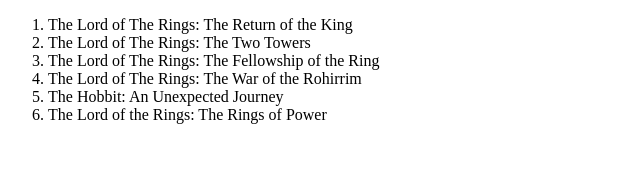
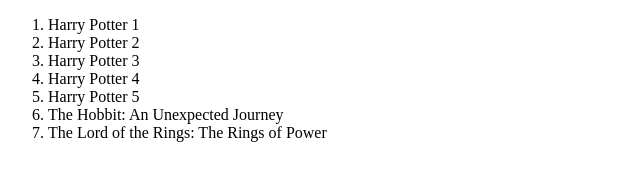
Before and after one commit to emilesherrott/my-first-github-repo-murati, a plain HTML site: page index.html in a window 1280 px wide. Shown: the whole page, without its empty margins (0-640 px from the left). Drawn offline with Linux system fonts and the light colour scheme.

Commit message:
add harry potter to films and remove lotr

```diff
--- a/index.html
+++ b/index.html
@@ -1,16 +1,17 @@
 <!DOCTYPE html>
 <html lang="en">
   <head>
-    <meta charset="UTF-8">
-    <meta name="viewport" content="width=device-width, initial-scale=1.0">
+    <meta charset="UTF-8" />
+    <meta name="viewport" content="width=device-width, initial-scale=1.0" />
     <title>LOTR</title>
   </head>
   <body>
     <ol>
-        <li>The Lord of The Rings: The Return of the King</li>
-        <li>The Lord of The Rings: The Two Towers</li>
-        <li>The Lord of The Rings: The Fellowship of the Ring</li>
-        <li>The Lord of The Rings: The War of the Rohirrim</li>
+      <li>Harry Potter 1</li>
+      <li>Harry Potter 2</li>
+      <li>Harry Potter 3</li>
+      <li>Harry Potter 4</li>
+      <li>Harry Potter 5</li>
       <li>The Hobbit: An Unexpected Journey</li>
       <li>The Lord of the Rings: The Rings of Power</li>
     </ol>
```
Lines whose indentation alone changed are shown as unchanged.
